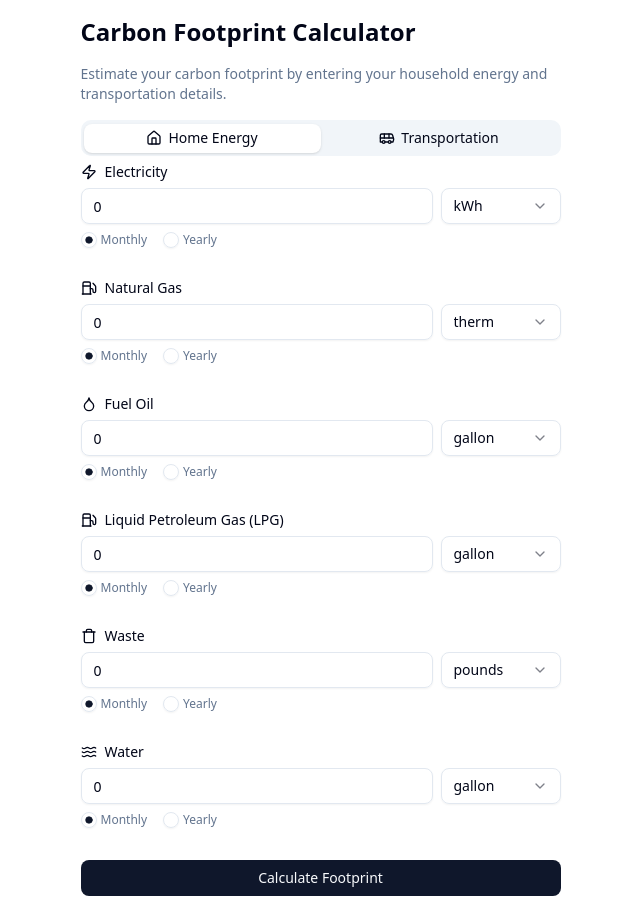
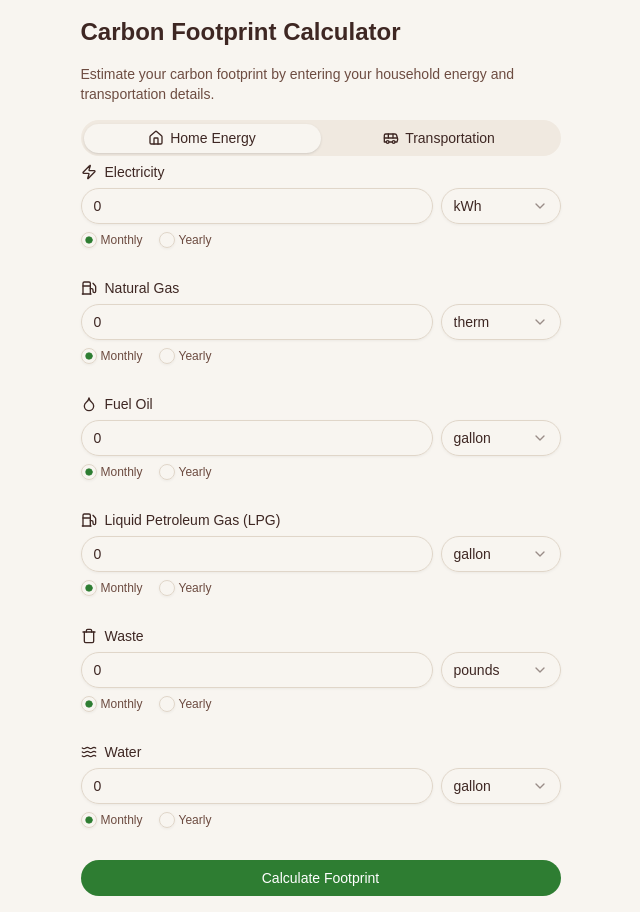
Before and after one commit to FilipiBrabo/carbon-footprint-calculator, a Next.js app: page /footprint-calculator in a window 1280 px wide. Shown: the whole page, without its empty margins (312-952 px from the left). Built offline with nearby package versions, Linux system fonts and the light colour scheme.

Commit message:
feat: update app theme

```diff
--- a/src/app/globals.css
+++ b/src/app/globals.css
@@ -3,113 +3,161 @@
 
 @custom-variant dark (&:is(.dark *));
 
+:root {
+  --background: oklch(0.9711 0.0074 80.7211);
+  --foreground: oklch(0.3 0.0358 30.2042);
+  --card: oklch(0.9711 0.0074 80.7211);
+  --card-foreground: oklch(0.3 0.0358 30.2042);
+  --popover: oklch(0.9711 0.0074 80.7211);
+  --popover-foreground: oklch(0.3 0.0358 30.2042);
+  --primary: oklch(0.5234 0.1347 144.1672);
+  --primary-foreground: oklch(1 0 0);
+  --secondary: oklch(0.9571 0.021 147.636);
+  --secondary-foreground: oklch(0.4254 0.1159 144.3078);
+  --muted: oklch(0.937 0.0142 74.4218);
+  --muted-foreground: oklch(0.4495 0.0486 39.211);
+  --accent: oklch(0.8952 0.0504 146.0366);
+  --accent-foreground: oklch(0.4254 0.1159 144.3078);
+  --destructive: oklch(0.5386 0.1937 26.7249);
+  --destructive-foreground: oklch(1 0 0);
+  --border: oklch(0.8805 0.0208 74.6428);
+  --input: oklch(0.8805 0.0208 74.6428);
+  --ring: oklch(0.5234 0.1347 144.1672);
+  --chart-1: oklch(0.6731 0.1624 144.2083);
+  --chart-2: oklch(0.5752 0.1446 144.1813);
+  --chart-3: oklch(0.5234 0.1347 144.1672);
+  --chart-4: oklch(0.4254 0.1159 144.3078);
+  --chart-5: oklch(0.2157 0.0453 145.7256);
+  --sidebar: oklch(0.937 0.0142 74.4218);
+  --sidebar-foreground: oklch(0.3 0.0358 30.2042);
+  --sidebar-primary: oklch(0.5234 0.1347 144.1672);
+  --sidebar-primary-foreground: oklch(1 0 0);
+  --sidebar-accent: oklch(0.8952 0.0504 146.0366);
+  --sidebar-accent-foreground: oklch(0.4254 0.1159 144.3078);
+  --sidebar-border: oklch(0.8805 0.0208 74.6428);
+  --sidebar-ring: oklch(0.5234 0.1347 144.1672);
+  --font-sans: Montserrat, sans-serif;
+  --font-serif: Merriweather, serif;
+  --font-mono: Source Code Pro, monospace;
+  --radius: 1.5rem;
+  --shadow-2xs: 0 1px 3px 0px hsl(0 0% 0% / 0.05);
+  --shadow-xs: 0 1px 3px 0px hsl(0 0% 0% / 0.05);
+  --shadow-sm:
+    0 1px 3px 0px hsl(0 0% 0% / 0.1), 0 1px 2px -1px hsl(0 0% 0% / 0.1);
+  --shadow: 0 1px 3px 0px hsl(0 0% 0% / 0.1), 0 1px 2px -1px hsl(0 0% 0% / 0.1);
+  --shadow-md:
+    0 1px 3px 0px hsl(0 0% 0% / 0.1), 0 2px 4px -1px hsl(0 0% 0% / 0.1);
+  --shadow-lg:
+    0 1px 3px 0px hsl(0 0% 0% / 0.1), 0 4px 6px -1px hsl(0 0% 0% / 0.1);
+  --shadow-xl:
+    0 1px 3px 0px hsl(0 0% 0% / 0.1), 0 8px 10px -1px hsl(0 0% 0% / 0.1);
+  --shadow-2xl: 0 1px 3px 0px hsl(0 0% 0% / 0.25);
+  --tracking-normal: 0em;
+  --spacing: 0.25rem;
+}
+
+.dark {
+  --background: oklch(0.2683 0.0279 150.7681);
+  --foreground: oklch(0.9423 0.0097 72.6595);
+  --card: oklch(0.3327 0.0271 146.9867);
+  --card-foreground: oklch(0.9423 0.0097 72.6595);
+  --popover: oklch(0.3327 0.0271 146.9867);
+  --popover-foreground: oklch(0.9423 0.0097 72.6595);
+  --primary: oklch(0.6731 0.1624 144.2083);
+  --primary-foreground: oklch(0.2157 0.0453 145.7256);
+  --secondary: oklch(0.3942 0.0265 142.9926);
+  --secondary-foreground: oklch(0.897 0.0166 142.5518);
+  --muted: oklch(0.3327 0.0271 146.9867);
+  --muted-foreground: oklch(0.8579 0.0174 76.0955);
+  --accent: oklch(0.5752 0.1446 144.1813);
+  --accent-foreground: oklch(0.9423 0.0097 72.6595);
+  --destructive: oklch(0.5386 0.1937 26.7249);
+  --destructive-foreground: oklch(0.9423 0.0097 72.6595);
+  --border: oklch(0.3942 0.0265 142.9926);
+  --input: oklch(0.3942 0.0265 142.9926);
+  --ring: oklch(0.6731 0.1624 144.2083);
+  --chart-1: oklch(0.766 0.1179 145.295);
+  --chart-2: oklch(0.7185 0.1417 144.8887);
+  --chart-3: oklch(0.6731 0.1624 144.2083);
+  --chart-4: oklch(0.6291 0.1543 144.2031);
+  --chart-5: oklch(0.5752 0.1446 144.1813);
+  --sidebar: oklch(0.2683 0.0279 150.7681);
+  --sidebar-foreground: oklch(0.9423 0.0097 72.6595);
+  --sidebar-primary: oklch(0.6731 0.1624 144.2083);
+  --sidebar-primary-foreground: oklch(0.2157 0.0453 145.7256);
+  --sidebar-accent: oklch(0.5752 0.1446 144.1813);
+  --sidebar-accent-foreground: oklch(0.9423 0.0097 72.6595);
+  --sidebar-border: oklch(0.3942 0.0265 142.9926);
+  --sidebar-ring: oklch(0.6731 0.1624 144.2083);
+  --font-sans: Montserrat, sans-serif;
+  --font-serif: Merriweather, serif;
+  --font-mono: Source Code Pro, monospace;
+  --radius: 1.5rem;
+  --shadow-2xs: 0 1px 3px 0px hsl(0 0% 0% / 0.05);
+  --shadow-xs: 0 1px 3px 0px hsl(0 0% 0% / 0.05);
+  --shadow-sm:
+    0 1px 3px 0px hsl(0 0% 0% / 0.1), 0 1px 2px -1px hsl(0 0% 0% / 0.1);
+  --shadow: 0 1px 3px 0px hsl(0 0% 0% / 0.1), 0 1px 2px -1px hsl(0 0% 0% / 0.1);
+  --shadow-md:
+    0 1px 3px 0px hsl(0 0% 0% / 0.1), 0 2px 4px -1px hsl(0 0% 0% / 0.1);
+  --shadow-lg:
+    0 1px 3px 0px hsl(0 0% 0% / 0.1), 0 4px 6px -1px hsl(0 0% 0% / 0.1);
+  --shadow-xl:
+    0 1px 3px 0px hsl(0 0% 0% / 0.1), 0 8px 10px -1px hsl(0 0% 0% / 0.1);
+  --shadow-2xl: 0 1px 3px 0px hsl(0 0% 0% / 0.25);
+}
+
 @theme inline {
   --color-background: var(--background);
   --color-foreground: var(--foreground);
-  --font-sans: var(--font-geist-sans);
-  --font-mono: var(--font-geist-mono);
+  --color-card: var(--card);
+  --color-card-foreground: var(--card-foreground);
+  --color-popover: var(--popover);
+  --color-popover-foreground: var(--popover-foreground);
+  --color-primary: var(--primary);
+  --color-primary-foreground: var(--primary-foreground);
+  --color-secondary: var(--secondary);
+  --color-secondary-foreground: var(--secondary-foreground);
+  --color-muted: var(--muted);
+  --color-muted-foreground: var(--muted-foreground);
+  --color-accent: var(--accent);
+  --color-accent-foreground: var(--accent-foreground);
+  --color-destructive: var(--destructive);
+  --color-destructive-foreground: var(--destructive-foreground);
+  --color-border: var(--border);
+  --color-input: var(--input);
+  --color-ring: var(--ring);
+  --color-chart-1: var(--chart-1);
+  --color-chart-2: var(--chart-2);
+  --color-chart-3: var(--chart-3);
+  --color-chart-4: var(--chart-4);
+  --color-chart-5: var(--chart-5);
+  --color-sidebar: var(--sidebar);
+  --color-sidebar-foreground: var(--sidebar-foreground);
+  --color-sidebar-primary: var(--sidebar-primary);
+  --color-sidebar-primary-foreground: var(--sidebar-primary-foreground);
+  --color-sidebar-accent: var(--sidebar-accent);
+  --color-sidebar-accent-foreground: var(--sidebar-accent-foreground);
+  --color-sidebar-border: var(--sidebar-border);
   --color-sidebar-ring: var(--sidebar-ring);
-  --color-sidebar-border: var(--sidebar-border);
-  --color-sidebar-accent-foreground: var(--sidebar-accent-foreground);
-  --color-sidebar-accent: var(--sidebar-accent);
-  --color-sidebar-primary-foreground: var(--sidebar-primary-foreground);
-  --color-sidebar-primary: var(--sidebar-primary);
-  --color-sidebar-foreground: var(--sidebar-foreground);
-  --color-sidebar: var(--sidebar);
-  --color-chart-5: var(--chart-5);
-  --color-chart-4: var(--chart-4);
-  --color-chart-3: var(--chart-3);
-  --color-chart-2: var(--chart-2);
-  --color-chart-1: var(--chart-1);
-  --color-ring: var(--ring);
-  --color-input: var(--input);
-  --color-border: var(--border);
-  --color-destructive: var(--destructive);
-  --color-accent-foreground: var(--accent-foreground);
-  --color-accent: var(--accent);
-  --color-muted-foreground: var(--muted-foreground);
-  --color-muted: var(--muted);
-  --color-secondary-foreground: var(--secondary-foreground);
-  --color-secondary: var(--secondary);
-  --color-primary-foreground: var(--primary-foreground);
-  --color-primary: var(--primary);
-  --color-popover-foreground: var(--popover-foreground);
-  --color-popover: var(--popover);
-  --color-card-foreground: var(--card-foreground);
-  --color-card: var(--card);
+
+  --font-sans: var(--font-sans);
+  --font-mono: var(--font-mono);
+  --font-serif: var(--font-serif);
+
   --radius-sm: calc(var(--radius) - 4px);
   --radius-md: calc(var(--radius) - 2px);
   --radius-lg: var(--radius);
   --radius-xl: calc(var(--radius) + 4px);
-}
 
-:root {
-  --radius: 0.625rem;
-  --background: oklch(1 0 0);
-  --foreground: oklch(0.129 0.042 264.695);
-  --card: oklch(1 0 0);
-  --card-foreground: oklch(0.129 0.042 264.695);
-  --popover: oklch(1 0 0);
-  --popover-foreground: oklch(0.129 0.042 264.695);
-  --primary: oklch(0.208 0.042 265.755);
-  --primary-foreground: oklch(0.984 0.003 247.858);
-  --secondary: oklch(0.968 0.007 247.896);
-  --secondary-foreground: oklch(0.208 0.042 265.755);
-  --muted: oklch(0.968 0.007 247.896);
-  --muted-foreground: oklch(0.554 0.046 257.417);
-  --accent: oklch(0.968 0.007 247.896);
-  --accent-foreground: oklch(0.208 0.042 265.755);
-  --destructive: oklch(0.577 0.245 27.325);
-  --border: oklch(0.929 0.013 255.508);
-  --input: oklch(0.929 0.013 255.508);
-  --ring: oklch(0.704 0.04 256.788);
-  --chart-1: oklch(0.646 0.222 41.116);
-  --chart-2: oklch(0.6 0.118 184.704);
-  --chart-3: oklch(0.398 0.07 227.392);
-  --chart-4: oklch(0.828 0.189 84.429);
-  --chart-5: oklch(0.769 0.188 70.08);
-  --sidebar: oklch(0.984 0.003 247.858);
-  --sidebar-foreground: oklch(0.129 0.042 264.695);
-  --sidebar-primary: oklch(0.208 0.042 265.755);
-  --sidebar-primary-foreground: oklch(0.984 0.003 247.858);
-  --sidebar-accent: oklch(0.968 0.007 247.896);
-  --sidebar-accent-foreground: oklch(0.208 0.042 265.755);
-  --sidebar-border: oklch(0.929 0.013 255.508);
-  --sidebar-ring: oklch(0.704 0.04 256.788);
-}
-
-.dark {
-  --background: oklch(0.129 0.042 264.695);
-  --foreground: oklch(0.984 0.003 247.858);
-  --card: oklch(0.208 0.042 265.755);
-  --card-foreground: oklch(0.984 0.003 247.858);
-  --popover: oklch(0.208 0.042 265.755);
-  --popover-foreground: oklch(0.984 0.003 247.858);
-  --primary: oklch(0.929 0.013 255.508);
-  --primary-foreground: oklch(0.208 0.042 265.755);
-  --secondary: oklch(0.279 0.041 260.031);
-  --secondary-foreground: oklch(0.984 0.003 247.858);
-  --muted: oklch(0.279 0.041 260.031);
-  --muted-foreground: oklch(0.704 0.04 256.788);
-  --accent: oklch(0.279 0.041 260.031);
-  --accent-foreground: oklch(0.984 0.003 247.858);
-  --destructive: oklch(0.704 0.191 22.216);
-  --border: oklch(1 0 0 / 10%);
-  --input: oklch(1 0 0 / 15%);
-  --ring: oklch(0.551 0.027 264.364);
-  --chart-1: oklch(0.488 0.243 264.376);
-  --chart-2: oklch(0.696 0.17 162.48);
-  --chart-3: oklch(0.769 0.188 70.08);
-  --chart-4: oklch(0.627 0.265 303.9);
-  --chart-5: oklch(0.645 0.246 16.439);
-  --sidebar: oklch(0.208 0.042 265.755);
-  --sidebar-foreground: oklch(0.984 0.003 247.858);
-  --sidebar-primary: oklch(0.488 0.243 264.376);
-  --sidebar-primary-foreground: oklch(0.984 0.003 247.858);
-  --sidebar-accent: oklch(0.279 0.041 260.031);
-  --sidebar-accent-foreground: oklch(0.984 0.003 247.858);
-  --sidebar-border: oklch(1 0 0 / 10%);
-  --sidebar-ring: oklch(0.551 0.027 264.364);
+  --shadow-2xs: var(--shadow-2xs);
+  --shadow-xs: var(--shadow-xs);
+  --shadow-sm: var(--shadow-sm);
+  --shadow: var(--shadow);
+  --shadow-md: var(--shadow-md);
+  --shadow-lg: var(--shadow-lg);
+  --shadow-xl: var(--shadow-xl);
+  --shadow-2xl: var(--shadow-2xl);
 }
 
 @layer base {
```
